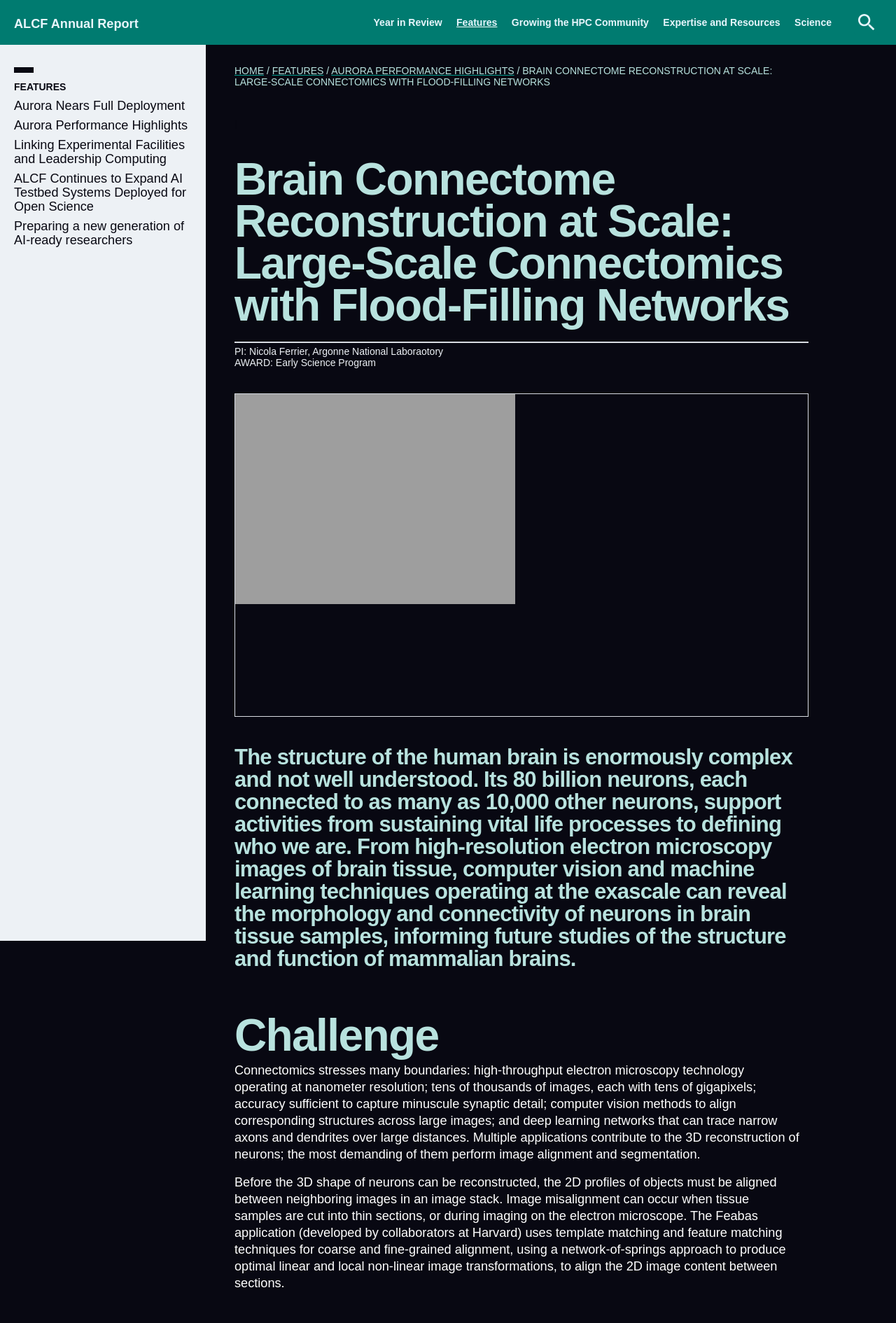
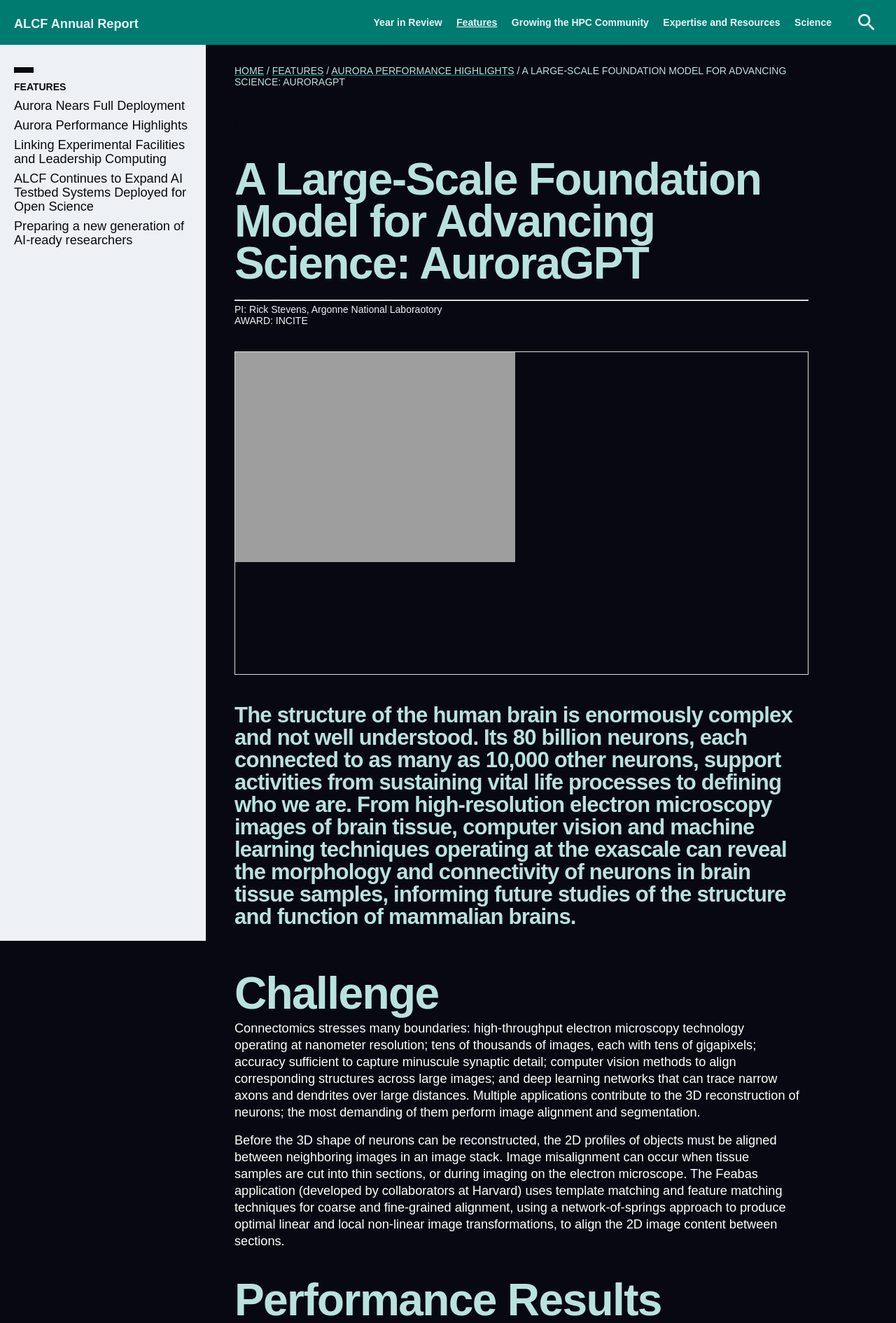
Before and after one commit to argonne-lcf/AR2024, a Jekyll site: the page built from _performancehighlights/auroragpt.md, in a window 1280 px wide. Shown: the top 1890 px of the page at 70% size. Built offline with Jekyll 4.4.1, drawn with Linux system fonts in a browser that asks for light colours; some web fonts are replaced.

Commit message:
Update auroragpt.md
title/PI

```diff
--- a/_performancehighlights/auroragpt.md
+++ b/_performancehighlights/auroragpt.md
@@ -4,9 +4,9 @@ layout: highlight
 theme: dark
 permalink: 'features/aurora-performance-highlights/connectomics'
 
-title: 'Brain Connectome Reconstruction at Scale: Large-Scale Connectomics with Flood-Filling Networks'
-pi: 'Nicola Ferrier, Argonne National Laboraotory'
-award: 'Early Science Program'
+title: 'A Large-Scale Foundation Model for Advancing Science: AuroraGPT'
+pi: 'Rick Stevens, Argonne National Laboraotory'
+award: 'INCITE'
 systems: '-'
 
 image: 'Ferrier-connectomics.png'
```
